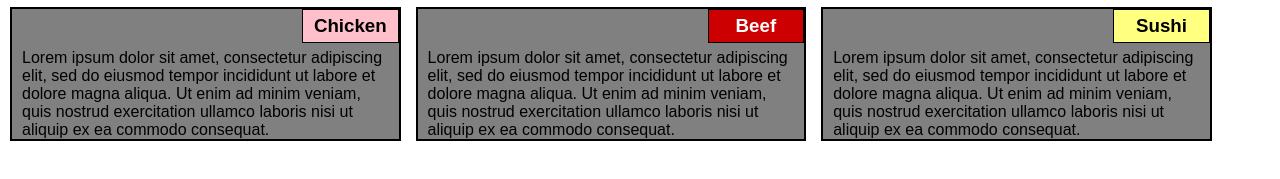
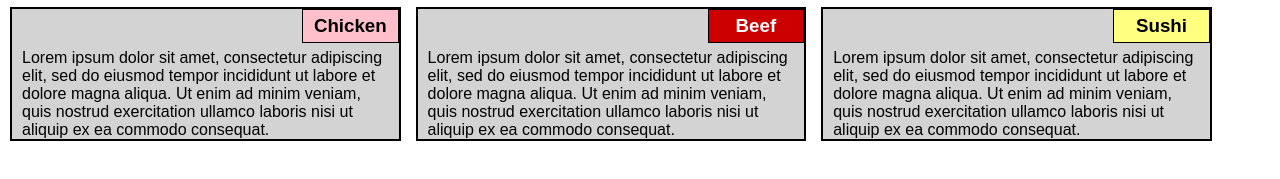
Before and after one commit to amardipjha/coursera, a plain HTML site: page index.html in a window 1280 px wide. Shown: the part 151-330 px from the top of the page. Drawn offline with Linux system fonts and the light colour scheme.

Commit message:
html file

```diff
--- a/index.html
+++ b/index.html
@@ -8,7 +8,7 @@
     *{ padding:0;margin:0; font-family: sans-serif,"Avanir Next";
      box-sizing: border-box;}
      .container{padding:10px;}
-     .box1,.box2,.box3{border:2px solid black; position: relative;background-color: grey;}
+     .box1,.box2,.box3{border:2px solid black; position: relative;background-color: lightgrey}
 
 
 	 .chicken{position: absolute;background-color: pink;   border:1px solid black;
```
